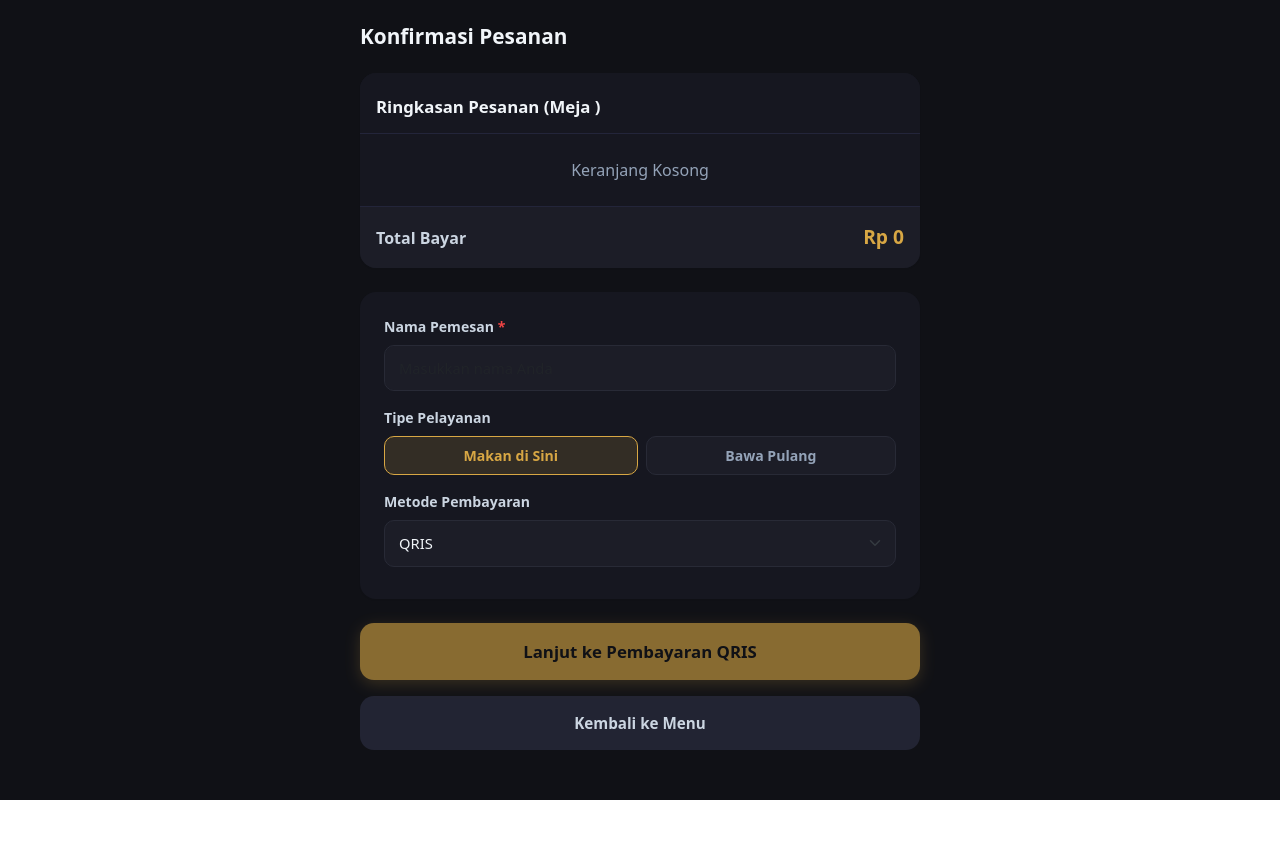
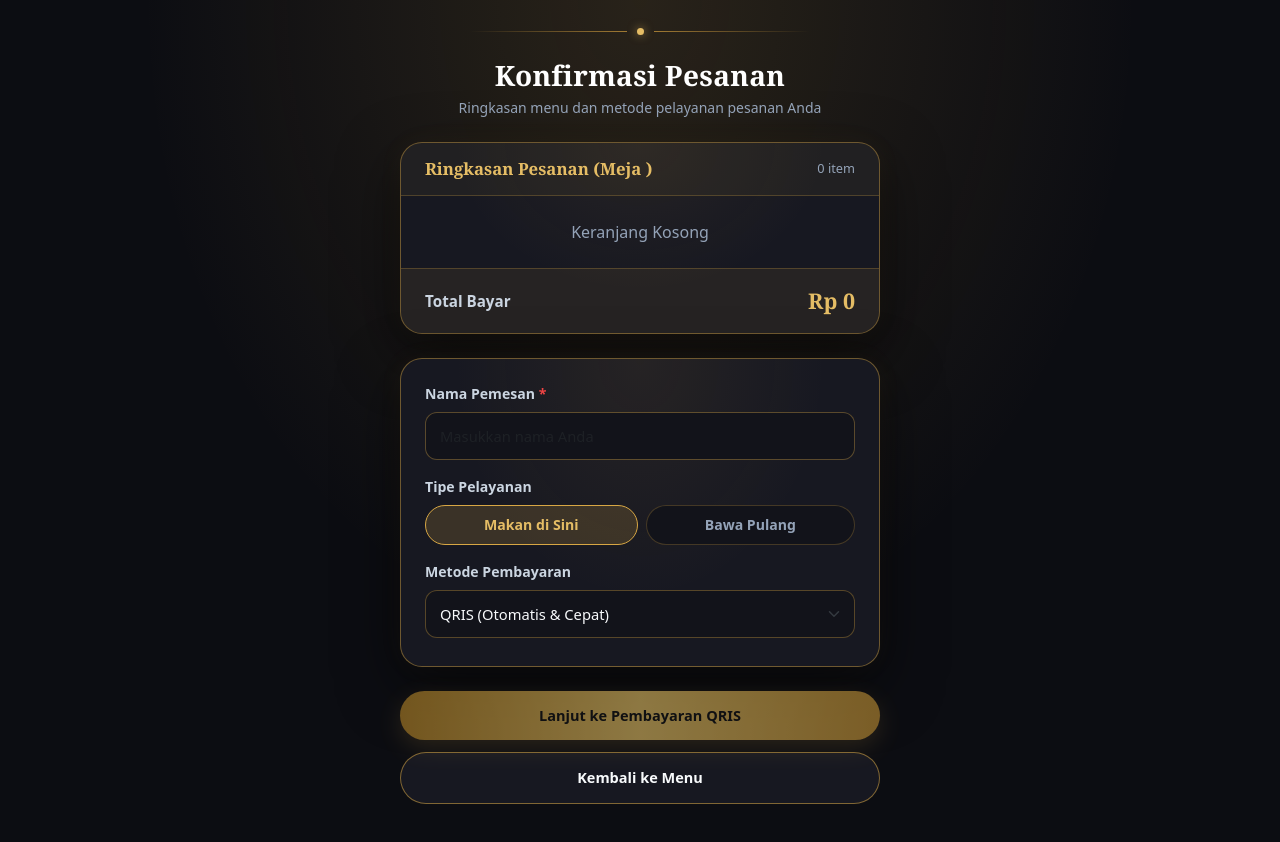
Before and after one commit to maskikuy/capstone, a React (Create React App) app in the folder frontend/: page /customer/checkout in a window 1280 px wide. Before the commit the page ends 800 px from the top, so only its background shows below. Built offline with nearby package versions, Linux system fonts and the light colour scheme; a web font is replaced by a local one.

Commit message:
refactor: enhance checkout page styling and layout

```diff
--- a/frontend/src/pages/customer/Checkout.js
+++ b/frontend/src/pages/customer/Checkout.js
@@ -50,11 +50,11 @@ const CartItemQuantity = ({ quantity, onChange, onRemove }) => {
     <div
       className="d-flex align-items-center"
       style={{
-        border: '1px solid #282a36',
-        borderRadius: '8px',
+        border: '1px solid rgba(216, 167, 68, 0.35)',
+        borderRadius: '999px',
         overflow: 'hidden',
         height: '34px',
-        backgroundColor: '#1c1d27'
+        backgroundColor: '#12131a'
       }}
     >
       <button
@@ -66,8 +66,8 @@ const CartItemQuantity = ({ quantity, onChange, onRemove }) => {
           height: '100%',
           border: 'none',
           borderRadius: '0',
-          backgroundColor: '#222433',
-          color: '#cbd5e1',
+          backgroundColor: '#171821',
+          color: '#e5bd65',
           fontSize: '1rem',
           fontWeight: '600',
           cursor: 'pointer'
@@ -83,17 +83,17 @@ const CartItemQuantity = ({ quantity, onChange, onRemove }) => {
         onBlur={handleBlur}
         className="text-center p-0 fw-bold"
         style={{
-          width: '45px',
+          width: '42px',
           height: '100%',
           borderTop: 'none',
           borderBottom: 'none',
-          borderLeft: '1px solid #282a36',
-          borderRight: '1px solid #282a36',
+          borderLeft: '1px solid rgba(216, 167, 68, 0.25)',
+          borderRight: '1px solid rgba(216, 167, 68, 0.25)',
           borderRadius: '0',
           fontSize: '0.9rem',
           outline: 'none',
-          color: '#f1f5f9',
-          backgroundColor: '#1c1d27',
+          color: '#ffffff',
+          backgroundColor: '#12131a',
           boxShadow: 'none'
         }}
       />
@@ -106,8 +106,8 @@ const CartItemQuantity = ({ quantity, onChange, onRemove }) => {
           height: '100%',
           border: 'none',
           borderRadius: '0',
-          backgroundColor: '#222433',
-          color: '#cbd5e1',
+          backgroundColor: '#171821',
+          color: '#e5bd65',
           fontSize: '1rem',
           fontWeight: '600',
           cursor: 'pointer'
@@ -224,6 +224,9 @@ const Checkout = () => {
       const newOrderId = res.data.id;
 
       localStorage.removeItem('wow_cart');
+      localStorage.removeItem('wow_location');
+      sessionStorage.removeItem('wow_location');
+      sessionStorage.removeItem('wow_table');
 
       try {
         const existingHistory = localStorage.getItem('wow_order_history');
@@ -272,71 +275,80 @@ const Checkout = () => {
   };
 
   const inputStyle = {
-    backgroundColor: '#1c1d27',
-    border: '1px solid #282a36',
-    color: '#f1f5f9',
-    borderRadius: '10px',
-    padding: '11px 14px',
+    backgroundColor: '#12131a',
+    border: '1px solid rgba(216, 167, 68, 0.35)',
+    color: '#f8fafc',
+    borderRadius: '12px',
+    padding: '12px 14px',
     fontSize: '0.92rem'
   };
 
   return (
-    <div style={{ backgroundColor: '#101116', minHeight: '100vh', color: '#f1f5f9', padding: '24px 16px' }}>
-      <div className="container p-0" style={{ maxWidth: '560px' }}>
-        <h4 className="mb-4 fw-bold" style={{ color: '#f1f5f9', fontSize: '1.3rem' }}>
+    <div className="billion-checkout-page">
+      {/* Ornamen Garis Emas Atas */}
+      <div className="status-top-divider">
+        <span />
+        <span className="status-divider-dot" />
+        <span />
+      </div>
+
+      <div className="checkout-main-wrapper">
+        {/* Header Judul */}
+        <div className="text-center mb-4">
+          <h1 className="status-table-title" style={{ fontSize: '28px' }}>
             Konfirmasi Pesanan
-        </h4>
+          </h1>
+          <p className="status-customer-subtitle">
+            Ringkasan menu dan metode pelayanan pesanan Anda
+          </p>
+        </div>
 
-        {/* Ringkasan Item */}
+        {/* Ringkasan Item Card */}
+        <div className="status-luxury-card mb-4" style={{ textAlign: 'left', padding: '0', overflow: 'hidden' }}>
           <div
-          className="card border-0 mb-4"
+            className="p-3 px-4 d-flex justify-content-between align-items-center"
             style={{
-            backgroundColor: '#161720',
-            border: '1px solid #23253a',
-            borderRadius: '16px',
-            overflow: 'hidden'
+              borderBottom: '1px solid rgba(216, 167, 68, 0.25)',
+              background: 'rgba(216, 167, 68, 0.05)'
             }}
           >
-          <div
-            className="card-header pt-4 pb-3"
-            style={{
-              backgroundColor: '#161720',
-              borderBottom: '1px solid #23253a'
-            }}
-          >
-            <h6 className="mb-0 fw-bold" style={{ color: '#f1f5f9', fontSize: '1.05rem' }}>
+            <h2 className="mb-0 fw-bold" style={{ color: '#e5bd65', fontSize: '1.05rem', fontFamily: "Georgia, 'Times New Roman', serif" }}>
               Ringkasan Pesanan (Meja {tableNumber})
-            </h6>
+            </h2>
+            <span style={{ fontSize: '0.8rem', color: '#94a3b8' }}>
+              {cart.length} item
+            </span>
           </div>
+
           <ul className="list-group list-group-flush" style={{ backgroundColor: 'transparent' }}>
             {cart.map((item) => (
               <li
                 key={item.tempId}
-                className="list-group-item py-3 px-3"
+                className="list-group-item py-3 px-4"
                 style={{
-                  backgroundColor: '#161720',
-                  borderBottom: '1px solid #23253a',
+                  backgroundColor: 'transparent',
+                  borderBottom: '1px solid rgba(216, 167, 68, 0.15)',
                   color: '#f1f5f9'
                 }}
               >
                 <div className="d-flex justify-content-between align-items-center">
-                  <div style={{ maxWidth: '55%' }}>
-                    <h6 className="mb-1 fw-bold text-truncate" style={{ color: '#f1f5f9', fontSize: '0.95rem' }}>
+                  <div style={{ maxWidth: '56%' }}>
+                    <h3 className="mb-1 fw-bold text-truncate" style={{ color: '#ffffff', fontSize: '0.98rem', fontFamily: "Georgia, 'Times New Roman', serif" }}>
                       {item.product.name}
-                    </h6>
+                    </h3>
                     {item.variants.length > 0 && (
                       <small style={{ color: '#94a3b8', display: 'block', fontSize: '0.75rem', marginBottom: '2px' }}>
                         + {item.variants.map(v => v.name).join(', ')}
                       </small>
                     )}
                     {item.notes && (
-                      <small style={{ color: '#d8a744', display: 'block', fontSize: '0.75rem' }}>
+                      <small style={{ color: '#e5bd65', display: 'block', fontSize: '0.75rem', fontStyle: 'italic' }}>
                         "{item.notes}"
                       </small>
                     )}
                   </div>
                   <div className="text-end">
-                    <div className="fw-bold mb-2" style={{ color: '#d8a744', fontSize: '0.95rem' }}>
+                    <div className="fw-bold mb-2" style={{ color: '#e5bd65', fontSize: '0.98rem' }}>
                       Rp {item.totalPrice.toLocaleString('id-ID')}
                     </div>
                     <div className="d-flex align-items-center justify-content-end gap-2">
@@ -346,17 +358,8 @@ const Checkout = () => {
                         onRemove={() => handleRemoveItem(item.tempId)}
                       />
                       <button
-                        className="btn p-0 d-flex align-items-center justify-content-center"
-                        style={{
-                          height: '34px',
-                          width: '34px',
-                          borderRadius: '8px',
-                          backgroundColor: '#222433',
-                          border: '1px solid #2c2f40',
-                          color: '#ef4444',
-                          cursor: 'pointer',
-                          fontSize: '0.85rem'
-                        }}
+                        type="button"
+                        className="btn-item-delete"
                         onClick={() => handleRemoveItem(item.tempId)}
                         title="Hapus"
                       >
@@ -368,35 +371,28 @@ const Checkout = () => {
               </li>
             ))}
             {cart.length === 0 && (
-              <li className="list-group-item text-center py-4" style={{ backgroundColor: '#161720', color: '#94a3b8' }}>
+              <li className="list-group-item text-center py-4" style={{ backgroundColor: 'transparent', color: '#94a3b8' }}>
                 Keranjang Kosong
               </li>
             )}
           </ul>
+
           <div
-            className="card-footer d-flex justify-content-between align-items-center py-3 px-3"
+            className="d-flex justify-content-between align-items-center py-3 px-4"
             style={{
-              backgroundColor: '#1c1d27',
-              borderTop: '1px solid #23253a'
+              backgroundColor: 'rgba(216, 167, 68, 0.08)',
+              borderTop: '1px solid rgba(216, 167, 68, 0.25)'
             }}
           >
-            <span style={{ color: '#cbd5e1', fontWeight: '600' }}>Total Bayar</span>
-            <span style={{ color: '#d8a744', fontWeight: '800', fontSize: '1.2rem' }}>
+            <span style={{ color: '#cbd5e1', fontWeight: '600', fontSize: '0.95rem' }}>Total Bayar</span>
+            <span style={{ color: '#e5bd65', fontWeight: '800', fontSize: '1.35rem', fontFamily: "Georgia, 'Times New Roman', serif" }}>
               Rp {cartTotal.toLocaleString('id-ID')}
             </span>
           </div>
         </div>
 
-        {/* Form Data Diri */}
-        <div
-          className="card border-0 mb-4"
-          style={{
-            backgroundColor: '#161720',
-            border: '1px solid #23253a',
-            borderRadius: '16px'
-          }}
-        >
-          <div className="card-body p-4">
+        {/* Form Data Diri Card */}
+        <div className="status-luxury-card mb-4" style={{ textAlign: 'left', padding: '24px' }}>
           <div className="mb-3">
             <label style={{ color: '#cbd5e1', fontWeight: '600', fontSize: '0.88rem', marginBottom: '8px', display: 'block' }}>
               Nama Pemesan <span style={{ color: '#ef4444' }}>*</span>
@@ -421,11 +417,12 @@ const Checkout = () => {
                 type="button"
                 className="btn flex-fill py-2 fw-bold d-flex align-items-center justify-content-center gap-2"
                 style={{
-                    borderRadius: '10px',
-                    backgroundColor: diningMethod === 'dine-in' ? 'rgba(216, 167, 68, 0.15)' : '#1c1d27',
-                    border: diningMethod === 'dine-in' ? '1.5px solid #d8a744' : '1px solid #282a36',
-                    color: diningMethod === 'dine-in' ? '#d8a744' : '#94a3b8',
-                    fontSize: '0.88rem'
+                  borderRadius: '999px',
+                  backgroundColor: diningMethod === 'dine-in' ? 'rgba(216, 167, 68, 0.18)' : '#12131a',
+                  border: diningMethod === 'dine-in' ? '1.5px solid #d8a744' : '1px solid rgba(216, 167, 68, 0.25)',
+                  color: diningMethod === 'dine-in' ? '#e5bd65' : '#94a3b8',
+                  fontSize: '0.88rem',
+                  transition: 'all 0.2s ease'
                 }}
                 onClick={() => {
                   setDiningMethod('dine-in');
@@ -438,11 +435,12 @@ const Checkout = () => {
                 type="button"
                 className="btn flex-fill py-2 fw-bold d-flex align-items-center justify-content-center gap-2"
                 style={{
-                    borderRadius: '10px',
-                    backgroundColor: diningMethod === 'takeaway' ? 'rgba(216, 167, 68, 0.15)' : '#1c1d27',
-                    border: diningMethod === 'takeaway' ? '1.5px solid #d8a744' : '1px solid #282a36',
-                    color: diningMethod === 'takeaway' ? '#d8a744' : '#94a3b8',
-                    fontSize: '0.88rem'
+                  borderRadius: '999px',
+                  backgroundColor: diningMethod === 'takeaway' ? 'rgba(216, 167, 68, 0.18)' : '#12131a',
+                  border: diningMethod === 'takeaway' ? '1.5px solid #d8a744' : '1px solid rgba(216, 167, 68, 0.25)',
+                  color: diningMethod === 'takeaway' ? '#e5bd65' : '#94a3b8',
+                  fontSize: '0.88rem',
+                  transition: 'all 0.2s ease'
                 }}
                 onClick={() => {
                   setDiningMethod('takeaway');
@@ -454,7 +452,7 @@ const Checkout = () => {
             </div>
           </div>
 
-            <div className="mb-2">
+          <div className="mb-1">
             <label style={{ color: '#cbd5e1', fontWeight: '600', fontSize: '0.88rem', marginBottom: '8px', display: 'block' }}>
               Metode Pembayaran
             </label>
@@ -464,25 +462,20 @@ const Checkout = () => {
               onChange={e => setPaymentMethod(e.target.value)}
               style={inputStyle}
             >
-                <option value="qris" style={{ backgroundColor: '#1c1d27' }}>QRIS</option>
-                <option value="cash" style={{ backgroundColor: '#1c1d27' }}>Tunai</option>
+              <option value="qris" style={{ backgroundColor: '#12131a', color: '#f8fafc' }}>QRIS (Otomatis & Cepat)</option>
+              <option value="cash" style={{ backgroundColor: '#12131a', color: '#f8fafc' }}>Tunai (Bayar di Kasir)</option>
             </select>
-            </div>
           </div>
         </div>
 
         {/* Tombol Aksi */}
-        <div className="d-grid gap-3 mt-4">
+        <div className="status-actions-group">
           <button
-            className="w-100 border-0 fw-bold py-3 transition-all"
+            type="button"
+            className="btn-billion-gold"
             style={{
-              backgroundColor: '#d8a744',
-              color: '#101116',
-              borderRadius: '14px',
-              fontSize: '1.05rem',
               cursor: isSubmitting || cart.length === 0 ? 'not-allowed' : 'pointer',
-              opacity: isSubmitting || cart.length === 0 ? 0.6 : 1,
-              boxShadow: '0 4px 16px rgba(216, 167, 68, 0.35)'
+              opacity: isSubmitting || cart.length === 0 ? 0.6 : 1
             }}
             onClick={handleSubmitOrder}
             disabled={isSubmitting || cart.length === 0}
@@ -492,21 +485,154 @@ const Checkout = () => {
               : (paymentMethod === 'qris' ? 'Lanjut ke Pembayaran QRIS' : 'Selesaikan Transaksi (Bayar Tunai)')}
           </button>
           <button
-            className="w-100 border-0 fw-bold py-3"
-            style={{
-              backgroundColor: '#222433',
-              border: '1px solid #2c2f40',
-              color: '#cbd5e1',
-              borderRadius: '14px',
-              fontSize: '0.95rem',
-              cursor: 'pointer'
-            }}
+            type="button"
+            className="btn-billion-outline"
             onClick={() => navigate(-1)}
           >
             Kembali ke Menu
           </button>
         </div>
       </div>
+
+      <style>{`
+        .billion-checkout-page {
+          min-height: 100vh;
+          background: radial-gradient(ellipse at top, rgba(216, 167, 68, 0.14), transparent 55%), #0c0d12;
+          color: #f1f5f9;
+          display: flex;
+          flex-direction: column;
+          align-items: center;
+          padding: 24px 18px 40px;
+        }
+
+        .checkout-main-wrapper {
+          width: 100%;
+          max-width: 480px;
+          margin: 0 auto;
+        }
+
+        .status-top-divider {
+          display: flex;
+          align-items: center;
+          justify-content: center;
+          gap: 10px;
+          width: 100%;
+          max-width: 340px;
+          margin: 4px auto 24px;
+        }
+
+        .status-top-divider > span:not(.status-divider-dot) {
+          height: 1px;
+          flex: 1;
+          background: linear-gradient(90deg, transparent, rgba(201, 151, 59, 0.75));
+        }
+
+        .status-top-divider > span:last-child {
+          background: linear-gradient(90deg, rgba(201, 151, 59, 0.75), transparent);
+        }
+
+        .status-divider-dot {
+          width: 7px;
+          height: 7px;
+          border-radius: 50%;
+          background: #e5bd65;
+          box-shadow: 0 0 10px rgba(229, 189, 101, 0.65);
+        }
+
+        .status-table-title {
+          font-family: Georgia, 'Times New Roman', serif;
+          font-size: 30px;
+          font-weight: 700;
+          color: #ffffff;
+          margin: 0 0 4px;
+          letter-spacing: 0.3px;
+        }
+
+        .status-customer-subtitle {
+          color: #94a3b8;
+          font-size: 14px;
+          margin: 0;
+        }
+
+        .status-luxury-card {
+          background: radial-gradient(ellipse at top, rgba(216, 167, 68, 0.08), transparent 55%), #171821;
+          border: 1px solid rgba(216, 167, 68, 0.45);
+          border-radius: 22px;
+          box-shadow: 0 20px 60px rgba(0, 0, 0, 0.55), 0 0 25px rgba(216, 167, 68, 0.06);
+        }
+
+        .btn-item-delete {
+          width: 32px;
+          height: 32px;
+          border-radius: 50%;
+          background: #171821;
+          border: 1px solid rgba(239, 68, 68, 0.4);
+          color: #ef4444;
+          display: inline-flex;
+          align-items: center;
+          justify-content: center;
+          font-size: 0.82rem;
+          cursor: pointer;
+          transition: all 0.2s ease;
+        }
+
+        .btn-item-delete:hover {
+          background: rgba(239, 68, 68, 0.15);
+          border-color: #ef4444;
+        }
+
+        .status-actions-group {
+          margin-top: 10px;
+          display: flex;
+          flex-direction: column;
+          gap: 12px;
+          width: 100%;
+        }
+
+        .btn-billion-outline {
+          width: 100%;
+          padding: 14px 20px;
+          border-radius: 999px;
+          background: #171821;
+          border: 1px solid rgba(216, 167, 68, 0.55);
+          color: #f8fafc;
+          font-size: 14.5px;
+          font-weight: 600;
+          cursor: pointer;
+          transition: all 0.2s ease;
+          display: inline-flex;
+          align-items: center;
+          justify-content: center;
+        }
+
+        .btn-billion-outline:hover {
+          border-color: #e5bd65;
+          background: rgba(216, 167, 68, 0.1);
+          color: #ffffff;
+        }
+
+        .btn-billion-gold {
+          width: 100%;
+          padding: 14px 20px;
+          border-radius: 999px;
+          background: linear-gradient(90deg, #b88728 0%, #e5c165 50%, #c49335 100%);
+          border: none;
+          color: #141414;
+          font-size: 14.5px;
+          font-weight: 700;
+          cursor: pointer;
+          box-shadow: 0 8px 24px rgba(216, 167, 68, 0.25);
+          transition: all 0.2s ease;
+          display: inline-flex;
+          align-items: center;
+          justify-content: center;
+        }
+
+        .btn-billion-gold:hover {
+          filter: brightness(1.06);
+          color: #141414;
+        }
+      `}</style>
     </div>
   );
 };
```
Lines whose indentation alone changed are shown as unchanged.
